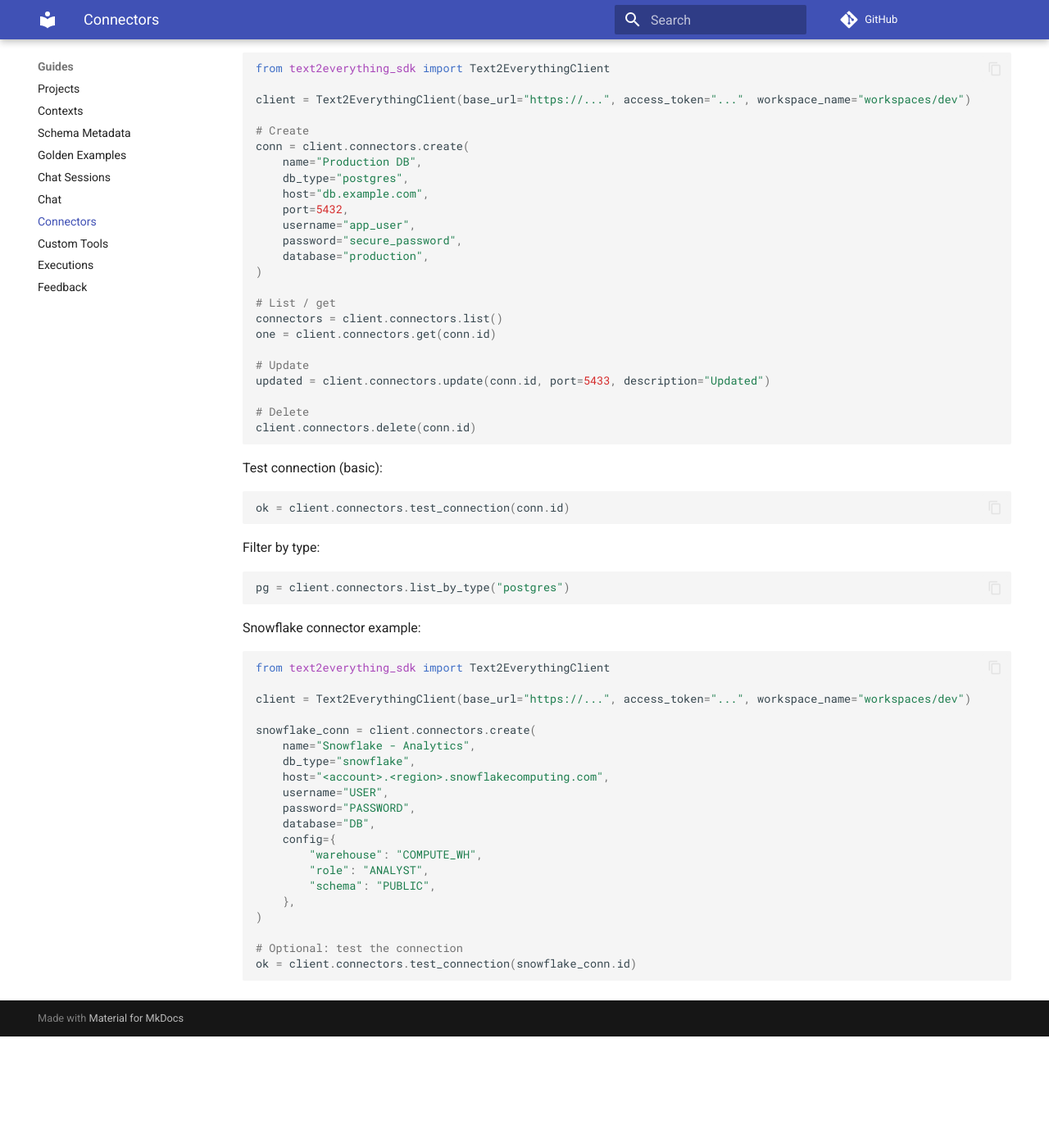
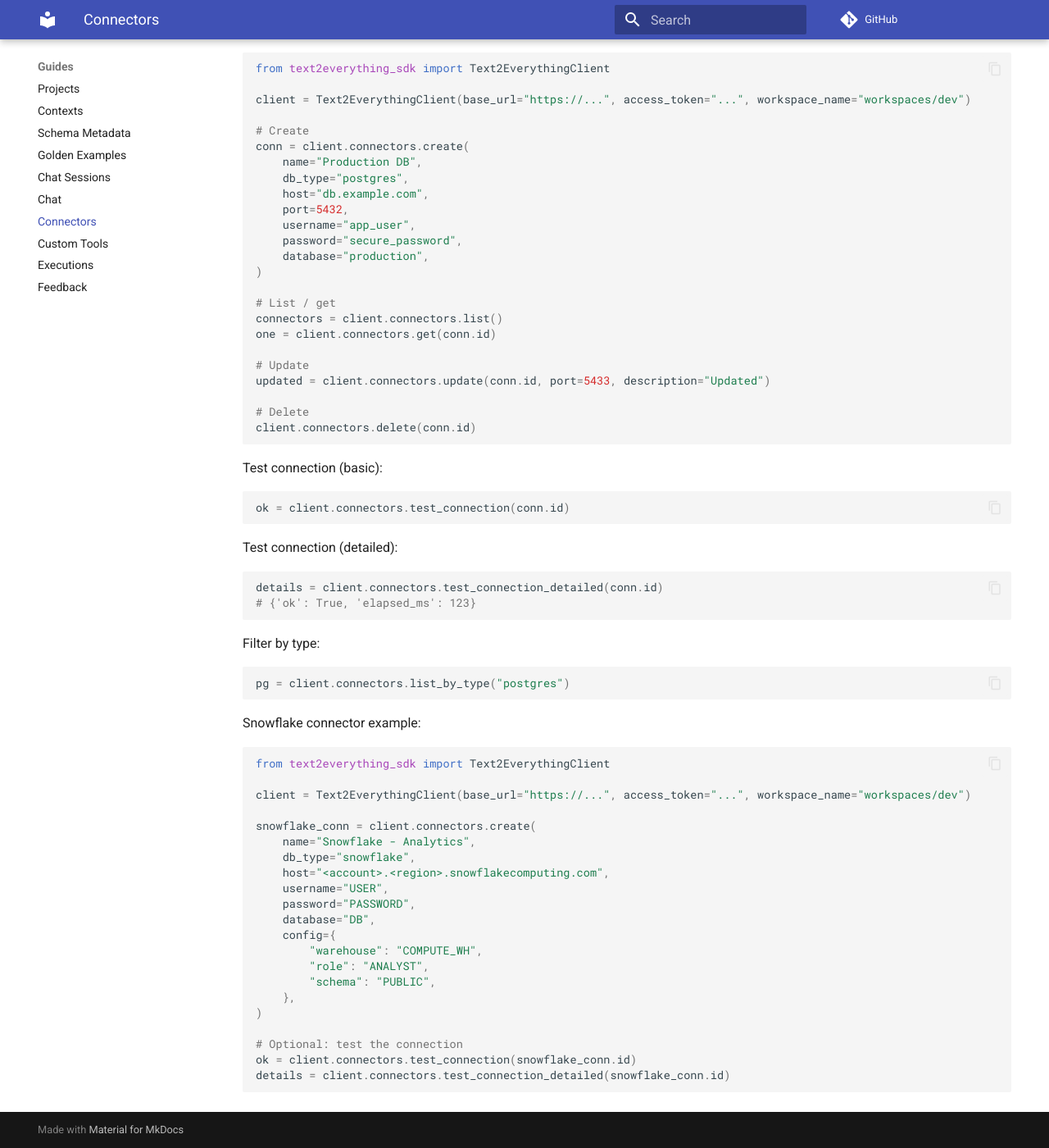
Before and after one commit to h2oai/text-2-everything-py, an MkDocs documentation site: the page built from docs/guides/connectors.md, in a window 1280 px wide and 1400 px high, scrolled down 247 px. Shown: the whole window at 82% size. Built offline with MkDocs 1.6.1 and Material for MkDocs 9.7.7, drawn with Linux system fonts in a browser that asks for light colours; comment, search, counter and statistics services are not loaded; before the commit the page ends 1511 px from its top, so only the background shows below that.

Commit message:
Add detailed connection testing to connectors documentation and implementation
- Introduced a new method `test_connection_detailed` in `ConnectorsResource` to return detailed connection test results, including elapsed time.
- Updated documentation to include examples for both basic and detailed connection testing.

````diff
--- a/docs/guides/connectors.md
+++ b/docs/guides/connectors.md
@@ -37,6 +37,12 @@
 ok = client.connectors.test_connection(conn.id)
 ```
 
+Test connection (detailed):
+```python
+details = client.connectors.test_connection_detailed(conn.id)
+# {'ok': True, 'elapsed_ms': 123}
+```
+
 Filter by type:
 ```python
 pg = client.connectors.list_by_type("postgres")
@@ -64,4 +70,5 @@
 
 # Optional: test the connection
 ok = client.connectors.test_connection(snowflake_conn.id)
+details = client.connectors.test_connection_detailed(snowflake_conn.id)
 ```
````
Also changed, not shown: documentation/docs/guides/connectors.md (+7 -0 lines), 1 other file.
